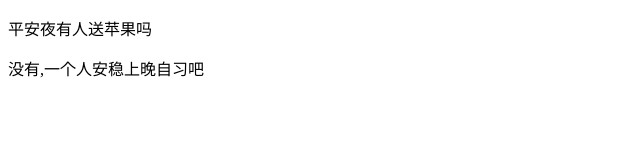
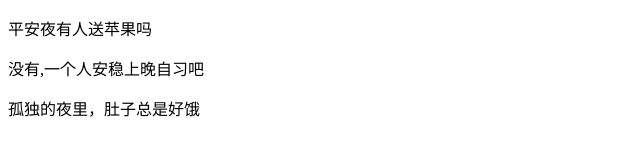
Before and after one commit to pronew-git/77-, a plain HTML site: page gaga.html in a window 1280 px wide. Shown: the whole page, without its empty margins (0-640 px from the left). Drawn offline with Linux system fonts and the light colour scheme.

Commit message:
寒冷的夜

```diff
--- a/gaga.html
+++ b/gaga.html
@@ -10,6 +10,7 @@
 
         <p>平安夜有人送苹果吗</p>
         <p>没有,一个人安稳上晚自习吧</p>
+        <p>孤独的夜里，肚子总是好饿</p>
     <script>
 
 
```
